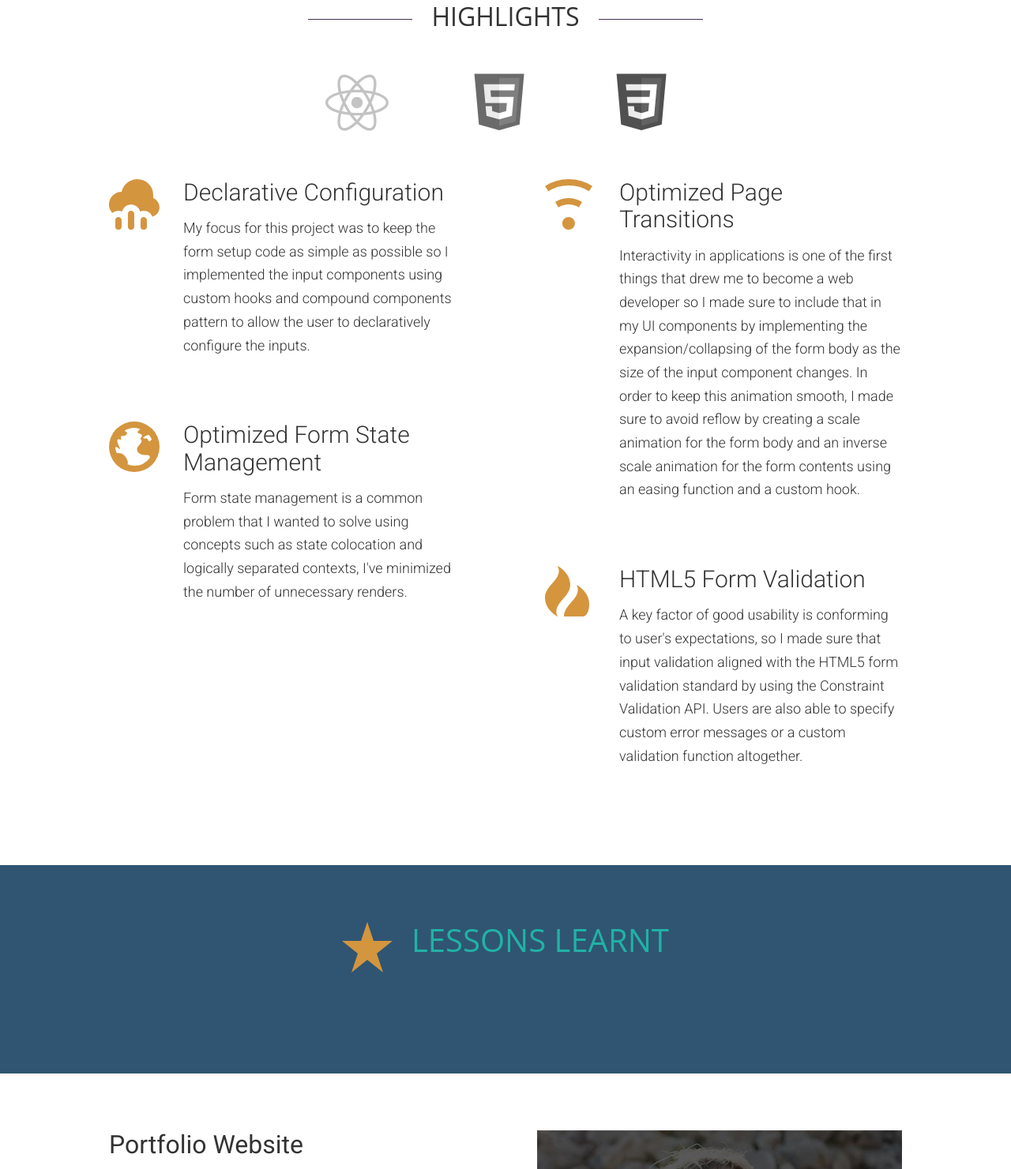
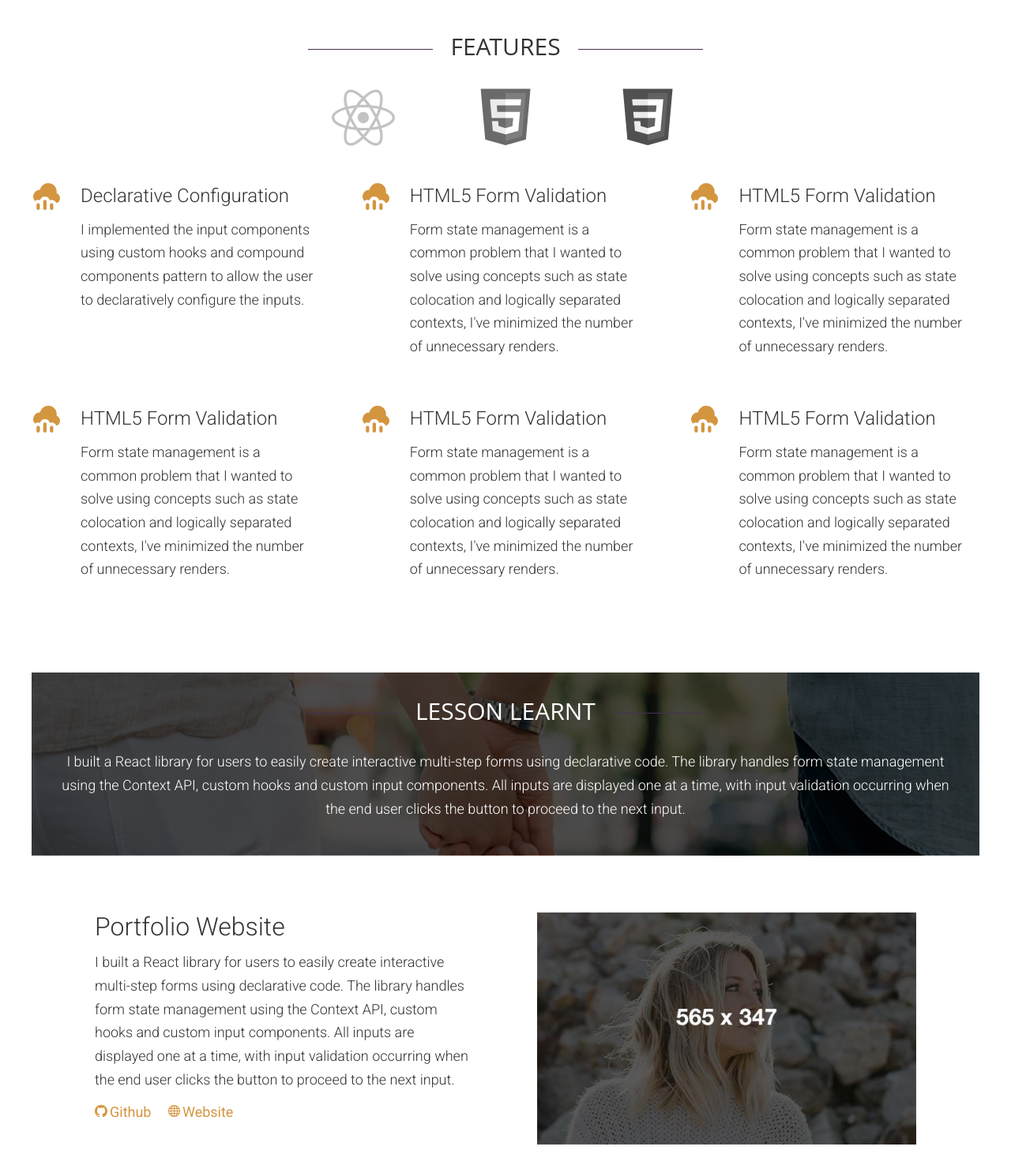
Before and after one commit to z2lai/portfolio-website, a plain HTML site: page index.html in a window 1280 px wide. Shown: the part 1319-2800 px from the top of the page at 79% size. Drawn offline with Linux system fonts and the light colour scheme.

Commit message:
refactored flex-row and feature-item classes; added Lessons Learnt section; refactored vertical spacing

```diff
--- /dev/null
+++ b/assets/styles/modules/_background-image.css
@@ -0,0 +1,16 @@
+.background-image {
+  position: relative;
+  padding: 2em;
+  text-align: center;
+  color: white;
+  @mixin atMedium {
+    background-image: linear-gradient(
+        rgba(0, 0, 0, 0.7),
+        rgba(0, 0, 0, 0.7)
+      ),
+      url("/assets/images/first-trip.jpg");
+    background-repeat: no-repeat;
+    background-size: cover;
+    background-position: 50% 50%;
+  }
+}
--- a/assets/styles/modules/_feature-item.css
+++ b/assets/styles/modules/_feature-item.css
@@ -2,29 +2,32 @@
   position: relative;
   padding-bottom: 1rem;
   @mixin atSmall {
-        padding-left: 94px;
-        padding-bottom: 2.5rem;
+    padding-left: 3.75em;
+    padding-bottom: 2rem;
+    text-align: left;
+
   }
 
   &__icon {
     display: block;
-        margin: 0 auto;
-        @mixin atSmall{
     position: absolute;
     left: 0;
+    width: 2.125em;
+    height: 2.125em;
+    @mixin atSmall {
+
     }
   }
 
   &__title {
-        font-size: 1.6rem;
+    font-size: 1.5rem;
     font-weight: 300;
-        text-align: center;
-        margin-bottom: .8rem;
-        margin-top: .7em;
-        @mixin atSmall{
-            font-size: 1.875rem;
     text-align: left;
-            margin-top: 1em;
+    margin-bottom: 0.8rem;
+    margin-top: 0.7em;
+    @mixin atSmall {
+      font-size: 1.5rem;
+      padding-top: 0.125em;
     }
   }
 }
--- a/assets/styles/modules/_flex-row.css
+++ b/assets/styles/modules/_flex-row.css
@@ -2,26 +2,44 @@
   position: relative;
   display: flex;
   flex-flow: row wrap;
-  justify-content: space-between;
+  justify-content: space-around;
+  @mixin atMedium {
+    &--gutters {
+      margin-left: -80px;
+    }
+
+    &--gutters > &__item {
+      padding-left: 80px;
+    }
+
+    &--gutters-small {
+      margin-left: -50px;
+    }
+
+    &--gutters-small > &__item {
+      padding-left: 50px;
+    }
+
+    &--narrow {
+      padding-left: 80px;
+      padding-right: 80px;
+    }
+
+    &__img {
+      width: 100%;
+      height: auto;
+    }
+
+    &__item--half {
+      flex: 0 0 50%;
+    }
+
+    &__item--third {
+      flex: 0 0 33%;
+    }
+  }
 
   &--centered {
     justify-content: center;
   }
-
-  @mixin atMedium {
-    flex-flow: row nowrap;
-
-    &__item {
-      flex: 1 1 auto;
-    }
-
-    &__item--half {
-      max-width: 46%;
-    }
-
-    &__item > img {
-      width: 100%;
-      height: auto;
-    }
-  }
 }
--- a/assets/styles/modules/_link.css
+++ b/assets/styles/modules/_link.css
@@ -5,6 +5,10 @@
   text-decoration: none;
   @mixin atSmall {
     font-size: 1.125rem;
+  }
+
+  &:hover {
+    text-decoration: underline;
   }
 
   &--large {
--- a/assets/styles/modules/_row.css
+++ b/assets/styles/modules/_row.css
@@ -1,5 +1,4 @@
 .row {
-
   &--t-padding {
     padding-top: 80px;
   }
@@ -13,10 +12,11 @@
   }
 
   @mixin atMedium {
-        /* Column Layout Design Pattern:
+    /* Old Method for Column Layouts:
       1) Float column divs left and specify column widths in percentages
       2) Specify padding-right for all columns
-        3) Specify negative margin-right for container to be equal padding-right, columns widths will expand to the right accordingly to fill the negative margin up until the right edge of the container. This effectively centres the content within the container. */
+      3) Specify negative margin-right for container to be equal padding-right, columns widths will expand to the right accordingly to fill the negative margin up until the right edge of the container. This effectively centres the content within the container.
+      */
 
     @mixin clearfix;
 
--- a/assets/styles/modules/_section-title.css
+++ b/assets/styles/modules/_section-title.css
@@ -1,5 +1,5 @@
 .section-title {
-  margin: 0 0 3.5rem 0;
+  margin: 0;
   text-align: center;
   font-family: "Open Sans", Helvetica, sans-serif;
   font-size: 2rem;
--- a/assets/styles/modules/_subsection-subtitle.css
+++ b/assets/styles/modules/_subsection-subtitle.css
@@ -3,10 +3,22 @@
   max-width: 500px;
   overflow: hidden;
   font-family: "Open Sans", Helvetica, sans-serif;
-  font-size: 1.875rem;
+  font-size: 1.75rem;
   text-align: center;
   font-weight: normal;
   text-transform: uppercase;
+  @mixin atSmall {
+    font-size: 1.875rem;
+    margin: 0 auto 2rem auto;
+  }
+
+  &--purple {
+    color: $mainPurple;
+  }
+
+  &--turqoise {
+    color: $mainTurqoise;
+  }
 
   &::before {
     content: "";
@@ -31,17 +43,4 @@
     vertical-align: middle;
     background-color: hsl(279, 25%, 25%);
   }
-
-  @mixin atSmall {
-    font-size: 2rem;
-    margin: 3.125rem auto;
-  }
-
-  &--purple {
-    color: $mainPurple;
-  }
-
-  &--turqoise {
-    color: $mainTurqoise;
-  }
 }
--- a/assets/styles/modules/_subsection-title.css
+++ b/assets/styles/modules/_subsection-title.css
@@ -1,6 +1,6 @@
 .subsection-title {
   font-size: 1.875rem;
-  font-weight: 400;
+  font-weight: 300;
   text-align: left;
   @mixin atSmall {
     font-size: 2rem;
--- /dev/null
+++ b/assets/styles/modules/_subsection.css
@@ -0,0 +1,8 @@
+.subsection {
+    margin-top: 1.2rem;
+    margin-bottom: 1.2rem;
+    @mixin atMedium {
+        margin-top: 4.5rem;
+        margin-bottom: 4.5rem;
+    }
+}
--- a/assets/styles/modules/_token-list.css
+++ b/assets/styles/modules/_token-list.css
@@ -1,5 +1,4 @@
 .token-list {
-  margin-right: 1rem;
   padding: 0;
   line-height: 1.65;
   list-style: none;
--- a/assets/styles/modules/_wrapper.css
+++ b/assets/styles/modules/_wrapper.css
@@ -2,7 +2,7 @@
     overflow: hidden;
     padding-left: 18px;
     padding-right: 18px;
-    max-width: 1040px;
+    max-width: 1236px;
     margin: auto;
 
     &--grey {
--- a/assets/styles/styles.css
+++ b/assets/styles/styles.css
@@ -12,12 +12,14 @@
 @import "modules/_row";
 @import "modules/_generic-content-container";
 @import "modules/_section-title";
+@import "modules/_subsection";
 @import "modules/_subsection-title";
 @import "modules/_subsection-subtitle";
 @import "modules/_link";
 @import "modules/_token-list";
 @import "modules/_icon";
 @import "modules/_feature-item";
+@import "modules/_background-image";
 @import "modules/_testimonial";
 @import "modules/_site-footer";
 @import "modules/_site-header";
--- a/index.html
+++ b/index.html
@@ -44,17 +44,17 @@
     <header class="large-hero__text-content">
       <div id="banner-overlay" class="wrapper">
         <h1 class="large-hero__title">Zheng Lai</h1>
-        <p class="large-hero__description">A web developer with a passion for writing modular code.</p>
+        <p class="large-hero__description">A technical business analyst with a passion for writing modular code.</p>
       </div>
       <a id="banner-overlay-button" href="#my-work" class="large-hero__button">Learn More</a>
     </header>
   </section>
 
   <section id="my-work" class="page-section">
+    <div class="wrapper">
       <h2 class="section-title section-title--grey">My Work</h2>
-    <div class="wrapper">
 
-      <div class="flex-row">
+      <div class="flex-row flex-row--gutters flex-row--narrow subsection">
         <div class="flex-row__item flex-row__item--half generic-content-container">
           <h3 class="subsection-title">
             React Multi-step Form Library
@@ -78,14 +78,14 @@
         </div>
 
         <div class="flex-row__item flex-row__item--half">
-          <img src="assets/images/our-start-landscape-small-i.jpg" alt="Our founder, Jane Doe">
+          <img src="assets/images/our-start-landscape-small-i.jpg" alt="Our founder, Jane Doe" class="flex-row__img">
         </div>
-
 
       </div>
 
+      <div class="subsection">
         <h4 class="subsection-subtitle">
-        Highlights
+          Features
         </h4>
         <ul class="token-list flex-row flex-row--centered">
           <li>
@@ -104,71 +104,104 @@
             </svg>
           </li>
         </ul>
-      <div class="row row--gutters-large generic-content-container">
-        <div class="row__medium-6">
+        <div class="flex-row flex-row--gutters-small generic-content-container">
+          <div class="flex-row__item flex-row__item--third">
             <div class="feature-item">
+
               <img class="feature-item__icon" src="assets/images/icons/rain.svg">
-            <h3 class="feature-item__title">Declarative Configuration</h3>
-            <p>My focus for this project was to keep the form setup code as simple as possible so I implemented the
-              input components
-              using custom hooks and compound components pattern to allow the user to declaratively configure the
-              inputs.</p>
-          </div>
-
-          <div class="feature-item">
-            <img class="feature-item__icon" src="assets/images/icons/globe.svg">
-            <h3 class="feature-item__title">Optimized Form State Management</h3>
-            <p>Form state management is a common problem that I wanted to solve using concepts such as state colocation
-              and logically
-              separated contexts, I've minimized the number of unnecessary renders.</p>
+              <h5 class="feature-item__title">Declarative Configuration</h5>
+              <p>
+                I implemented the input components using custom hooks and compound components pattern to allow the user
+                to declaratively configure the inputs.
+              </p>
             </div>
           </div>
 
-        <div class="row__medium-6">
+          <div class="flex-row__item flex-row__item--third">
             <div class="feature-item">
-            <img class="feature-item__icon" src="assets/images/icons/wifi.svg">
-            <h3 class="feature-item__title">Optimized Page Transitions</h3>
-            <p>Interactivity in applications is one of the first things that drew me to become a web developer so I made
-              sure to
-              include that in my UI components by implementing the expansion/collapsing of the form body as the size of
-              the input
-              component changes. In order to keep this animation smooth, I made sure to avoid reflow by creating a scale
-              animation for
-              the form body and an inverse scale animation for the form contents using an easing function and a custom
-              hook.</p>
+              <img class="feature-item__icon" src="assets/images/icons/rain.svg">
+              <h5 class="feature-item__title">HTML5 Form Validation</h5>
+              <p>
+                Form state management is a common problem that I wanted to solve using concepts such as state colocation
+                and logically
+                separated contexts, I've minimized the number of unnecessary renders.
+              </p>
+            </div>
           </div>
 
+          <div class="flex-row__item flex-row__item--third">
             <div class="feature-item">
-            <img class="feature-item__icon" src="assets/images/icons/fire.svg">
-            <h3 class="feature-item__title">HTML5 Form Validation</h3>
-            <p>A key factor of good usability is conforming to user's expectations, so I made sure that input validation
-              aligned with the HTML5 form validation standard by using the Constraint Validation API. Users are also
-              able to specify custom error messages or a custom validation function altogether.</p>
+              <img class="feature-item__icon" src="assets/images/icons/rain.svg">
+              <h5 class="feature-item__title">HTML5 Form Validation</h5>
+              <p>
+                Form state management is a common problem that I wanted to solve using concepts such as state colocation
+                and logically
+                separated contexts, I've minimized the number of unnecessary renders.
+              </p>
+            </div>
+          </div>
+
+          <div class="flex-row__item flex-row__item--third">
+            <div class="feature-item">
+              <img class="feature-item__icon" src="assets/images/icons/rain.svg">
+              <h5 class="feature-item__title">HTML5 Form Validation</h5>
+              <p>
+                Form state management is a common problem that I wanted to solve using concepts such as state colocation
+                and logically
+                separated contexts, I've minimized the number of unnecessary renders.
+              </p>
+            </div>
+          </div>
+
+          <div class="flex-row__item flex-row__item--third">
+            <div class="feature-item">
+              <img class="feature-item__icon" src="assets/images/icons/rain.svg">
+              <h5 class="feature-item__title">HTML5 Form Validation</h5>
+              <p>
+                Form state management is a common problem that I wanted to solve using concepts such as state colocation
+                and logically
+                separated contexts, I've minimized the number of unnecessary renders.
+              </p>
+            </div>
+          </div>
+
+          <div class="flex-row__item flex-row__item--third">
+            <div class="feature-item">
+              <img class="feature-item__icon" src="assets/images/icons/rain.svg">
+              <h5 class="feature-item__title">HTML5 Form Validation</h5>
+              <p>
+                Form state management is a common problem that I wanted to solve using concepts such as state colocation
+                and logically
+                separated contexts, I've minimized the number of unnecessary renders.
+              </p>
             </div>
           </div>
         </div>
       </div>
-  </section>
 
-  <div id="features" class="page-section page-section--blue">
-    <div class="wrapper">
-
-      <h2 class="section-title section-title--turqoise">
-        <img class="section-title__icon" src="assets/images/icons/star.svg">Lessons Learnt
-      </h2>
-
-
-    </div>
+      <div class="background-image subsection generic-content-container">
+        <h4 class="subsection-subtitle">
+          Lesson Learnt
+        </h4>
+        <p>
+          I built a React library for users to easily create interactive multi-step forms using declarative code. The
+          library handles form state management using the Context API, custom hooks and custom input components. All
+          inputs are displayed one at a time, with input validation occurring when the end user clicks the button to
+          proceed to the next input.
+        </p>
       </div>
 
-  <section id="my-work" class="page-section">
-    <div class="wrapper">
-
-      <div class="flex-row">
+      <div class="flex-row flex-row--gutters flex-row--narrow subsection">
         <div class="flex-row__item flex-row__item--half generic-content-container">
           <h3 class="subsection-title">
             Portfolio Website
           </h3>
+          <p>
+            I built a React library for users to easily create interactive multi-step forms using declarative code. The
+            library handles form state management using the Context API, custom hooks and custom input components. All
+            inputs are displayed one at a time, with input validation occurring when the end user clicks the button to
+            proceed to the next input.
+          </p>
           <a href="https://github.com/z2lai/react-emotion-multi-step-form" class="link">
             <svg class="link__icon">
               <use xlink:href="assets/images/icons/symbol-defs.svg#icon-github"></use>
@@ -179,69 +212,12 @@
               <use xlink:href="assets/images/icons/symbol-defs.svg#icon-sphere"></use>
             </svg>Website
           </a>
-          <p>
-            I built a React library for users to easily create interactive multi-step forms using declarative code. The
-            library handles form state management using the Context API, custom hooks and custom input components. All
-            inputs are displayed one at a time, with input validation occurring when the end user clicks the button to
-            proceed to the next input.
-          </p>
         </div>
 
         <div class="flex-row__item flex-row__item--half">
-          <img src="assets/images/our-start-landscape-small-i.jpg" alt="Our founder, Jane Doe">
+          <img src="assets/images/our-start-landscape-small-i.jpg" alt="Our founder, Jane Doe" class="flex-row__img">
         </div>
 
-
-      </div>
-
-      <h4 class="subsection-subtitle">
-        Highlights
-      </h4>
-      <div class="row row--gutters-large generic-content-container">
-        <div class="row__medium-6">
-          <div class="feature-item">
-            <img class="feature-item__icon" src="assets/images/icons/rain.svg">
-            <h3 class="feature-item__title">Declarative Configuration</h3>
-            <p>My focus for this project was to keep the form setup code as simple as possible so I implemented the
-              input
-              components
-              using custom hooks and compound components pattern to allow the user to declaratively configure the
-              inputs.
-            </p>
-          </div>
-
-          <div class="feature-item">
-            <img class="feature-item__icon" src="assets/images/icons/globe.svg">
-            <h3 class="feature-item__title">Optimized Form State Management</h3>
-            <p>Form state management is a common problem that I wanted to solve using concepts such as state colocation
-              and logically
-              separated contexts, I've minimized the number of unnecessary renders.</p>
-          </div>
-        </div>
-
-        <div class="row__medium-6">
-          <div class="feature-item">
-            <img class="feature-item__icon" src="assets/images/icons/wifi.svg">
-            <h3 class="feature-item__title">Optimized Page Transitions</h3>
-            <p>Interactivity in applications is one of the first things that drew me to become a web developer so I made
-              sure to
-              include that in my UI components by implementing the expansion/collapsing of the form body as the size of
-              the input
-              component changes. In order to keep this animation smooth, I made sure to avoid reflow by creating a scale
-              animation for
-              the form body and an inverse scale animation for the form contents using an easing function and a custom
-              hook.</p>
-          </div>
-
-          <div class="feature-item">
-            <img class="feature-item__icon" src="assets/images/icons/fire.svg">
-            <h3 class="feature-item__title">HTML5 Form Validation</h3>
-            <p>A key factor of good usability is conforming to user's expectations, so I made sure that input validation
-              aligned with the HTML5 form validation standard by using the Constraint Validation API. Users are also
-              able
-              to specify custom error messages or a custom validation function altogether.</p>
-          </div>
-        </div>
       </div>
     </div>
   </section>
--- a/temp/styles/styles.css
+++ b/temp/styles/styles.css
@@ -647,7 +647,7 @@ a {
     overflow: hidden;
     padding-left: 18px;
     padding-right: 18px;
-    max-width: 1040px;
+    max-width: 1236px;
     margin: auto;
 }
 
@@ -826,9 +826,48 @@ a {
   -webkit-box-direction: normal;
       -ms-flex-flow: row wrap;
           flex-flow: row wrap;
-  -webkit-box-pack: justify;
-      -ms-flex-pack: justify;
-          justify-content: space-between;
+  -ms-flex-pack: distribute;
+      justify-content: space-around;
+}
+
+@media (min-width: 800px) {
+    .flex-row--gutters {
+      margin-left: -80px;
+    }
+
+    .flex-row--gutters > .flex-row__item {
+      padding-left: 80px;
+    }
+
+    .flex-row--gutters-small {
+      margin-left: -50px;
+    }
+
+    .flex-row--gutters-small > .flex-row__item {
+      padding-left: 50px;
+    }
+
+    .flex-row--narrow {
+      padding-left: 80px;
+      padding-right: 80px;
+    }
+
+    .flex-row__img {
+      width: 100%;
+      height: auto;
+    }
+
+    .flex-row__item--half {
+      -webkit-box-flex: 0;
+          -ms-flex: 0 0 50%;
+              flex: 0 0 50%;
+    }
+
+    .flex-row__item--third {
+      -webkit-box-flex: 0;
+          -ms-flex: 0 0 33%;
+              flex: 0 0 33%;
+    }
     }
 
 .flex-row--centered {
@@ -837,31 +876,6 @@ a {
             justify-content: center;
   }
 
-@media (min-width: 800px) {
-
-.flex-row {
-    -webkit-box-orient: horizontal;
-    -webkit-box-direction: normal;
-        -ms-flex-flow: row nowrap;
-            flex-flow: row nowrap
-}
-
-    .flex-row__item {
-      -webkit-box-flex: 1;
-          -ms-flex: 1 1 auto;
-              flex: 1 1 auto;
-    }
-
-    .flex-row__item--half {
-      max-width: 46%;
-    }
-
-    .flex-row__item > img {
-      width: 100%;
-      height: auto;
-    }
-    }
-
 .row--t-padding {
     padding-top: 80px;
   }
@@ -877,10 +891,11 @@ a {
 @media (min-width: 800px) {
 
 .row {
-        /* Column Layout Design Pattern:
+    /* Old Method for Column Layouts:
       1) Float column divs left and specify column widths in percentages
       2) Specify padding-right for all columns
-        3) Specify negative margin-right for container to be equal padding-right, columns widths will expand to the right accordingly to fill the negative margin up until the right edge of the container. This effectively centres the content within the container. */
+      3) Specify negative margin-right for container to be equal padding-right, columns widths will expand to the right accordingly to fill the negative margin up until the right edge of the container. This effectively centres the content within the container.
+      */
 }
 
     .row::after {
@@ -971,7 +986,7 @@ a {
     }
 
 .section-title {
-  margin: 0 0 3.5rem 0;
+  margin: 0;
   text-align: center;
   font-family: "Open Sans", Helvetica, sans-serif;
   font-size: 2rem;
@@ -1012,9 +1027,22 @@ a {
   }
     }
 
+.subsection {
+    margin-top: 1.2rem;
+    margin-bottom: 1.2rem;
+}
+
+@media (min-width: 800px) {
+
+.subsection {
+        margin-top: 4.5rem;
+        margin-bottom: 4.5rem
+}
+    }
+
 .subsection-title {
   font-size: 1.875rem;
-  font-weight: 400;
+  font-weight: 300;
   text-align: left;
 }
 
@@ -1039,10 +1067,26 @@ a {
   max-width: 500px;
   overflow: hidden;
   font-family: "Open Sans", Helvetica, sans-serif;
-  font-size: 1.875rem;
+  font-size: 1.75rem;
   text-align: center;
   font-weight: normal;
   text-transform: uppercase;
+}
+
+@media (min-width: 530px) {
+
+.subsection-subtitle {
+    font-size: 1.875rem;
+    margin: 0 auto 2rem auto
+}
+    }
+
+.subsection-subtitle--purple {
+    color: #505393;
+  }
+
+.subsection-subtitle--turqoise {
+    color: #21b2a6;
   }
 
 .subsection-subtitle::before {
@@ -1069,22 +1113,6 @@ a {
     background-color: hsl(279, 25%, 25%);
   }
 
-@media (min-width: 530px) {
-
-.subsection-subtitle {
-    font-size: 2rem;
-    margin: 3.125rem auto
-}
-    }
-
-.subsection-subtitle--purple {
-    color: #505393;
-  }
-
-.subsection-subtitle--turqoise {
-    color: #21b2a6;
-  }
-
 .link {
   margin-right: 1rem;
   line-height: 1.65;
@@ -1097,6 +1125,10 @@ a {
 .link {
     font-size: 1.125rem
 }
+    }
+
+.link:hover {
+    text-decoration: underline;
   }
 
 .link--large {
@@ -1114,7 +1146,6 @@ a {
   }
 
 .token-list {
-  margin-right: 1rem;
   padding: 0;
   line-height: 1.65;
   list-style: none;
@@ -1164,38 +1195,64 @@ a {
 @media (min-width: 530px) {
 
 .feature-item {
-        padding-left: 94px;
-        padding-bottom: 2.5rem
+    padding-left: 3.75em;
+    padding-bottom: 2rem;
+    text-align: left
 }
     }
 
 .feature-item__icon {
     display: block;
-        margin: 0 auto;
-    }
-
-@media (min-width: 530px) {
-
-.feature-item__icon {
     position: absolute;
-            left: 0
-    }
+    left: 0;
+    width: 2.125em;
+    height: 2.125em;
+  }
+
+@media (min-width: 530px) {
     }
 
 .feature-item__title {
-        font-size: 1.6rem;
+    font-size: 1.5rem;
     font-weight: 300;
+    text-align: left;
+    margin-bottom: 0.8rem;
+    margin-top: 0.7em;
+  }
+
+@media (min-width: 530px) {
+
+.feature-item__title {
+      font-size: 1.5rem;
+      padding-top: 0.125em
+  }
+    }
+
+.background-image {
+  position: relative;
+  padding: 2em;
   text-align: center;
-        margin-bottom: .8rem;
-        margin-top: .7em;
-    }
-
-@media (min-width: 530px) {
-
-.feature-item__title {
-            font-size: 1.875rem;
-            text-align: left;
-            margin-top: 1em
+  color: white;
+}
+
+@media (min-width: 800px) {
+
+.background-image {
+    background-image: -webkit-gradient(
+        linear,
+        left top, left bottom,
+        from(rgba(0, 0, 0, 0.7)),
+        to(rgba(0, 0, 0, 0.7))
+      ),
+      url("/assets/images/first-trip.jpg");
+    background-image: linear-gradient(
+        rgba(0, 0, 0, 0.7),
+        rgba(0, 0, 0, 0.7)
+      ),
+      url("/assets/images/first-trip.jpg");
+    background-repeat: no-repeat;
+    background-size: cover;
+    background-position: 50% 50%
 }
     }
 
```
Lines whose indentation alone changed are shown as unchanged.
